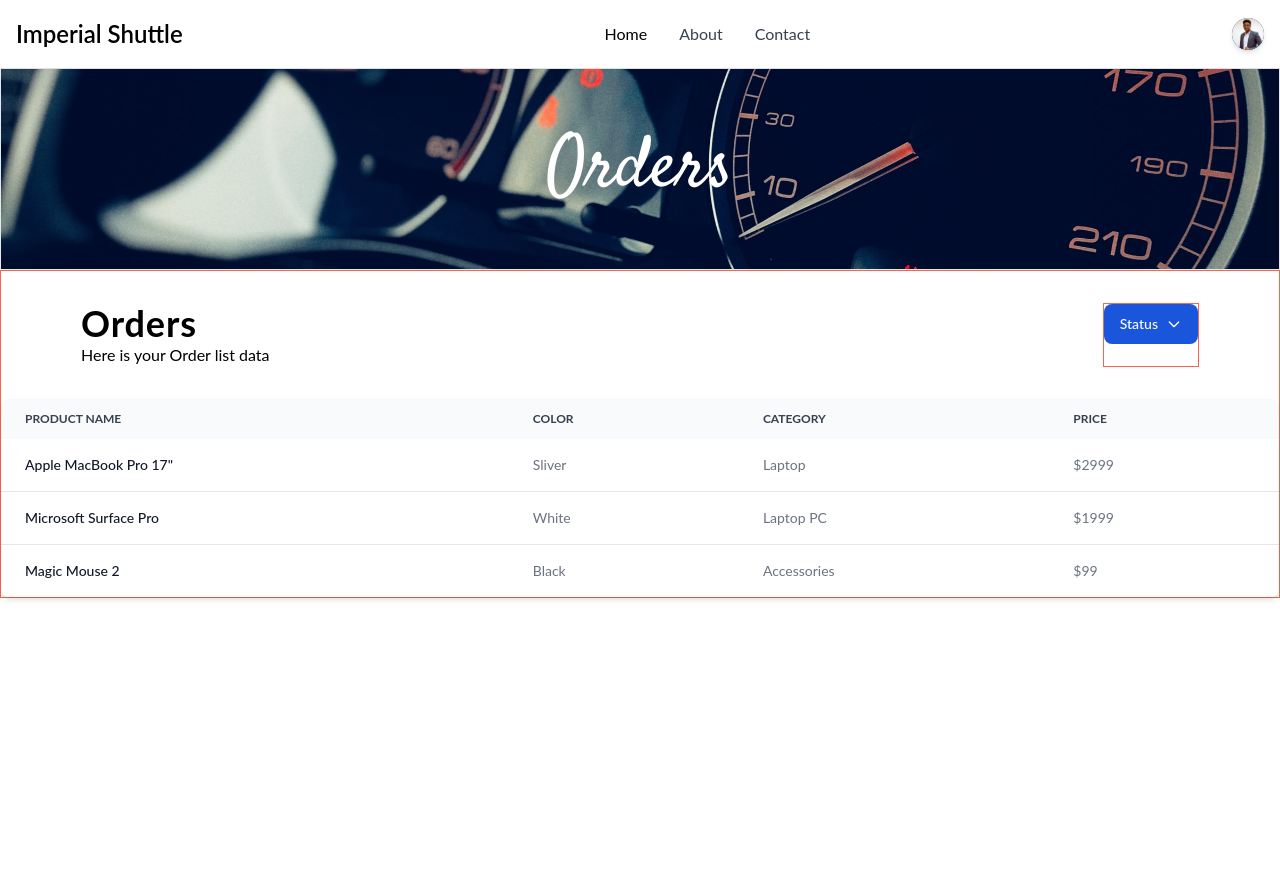
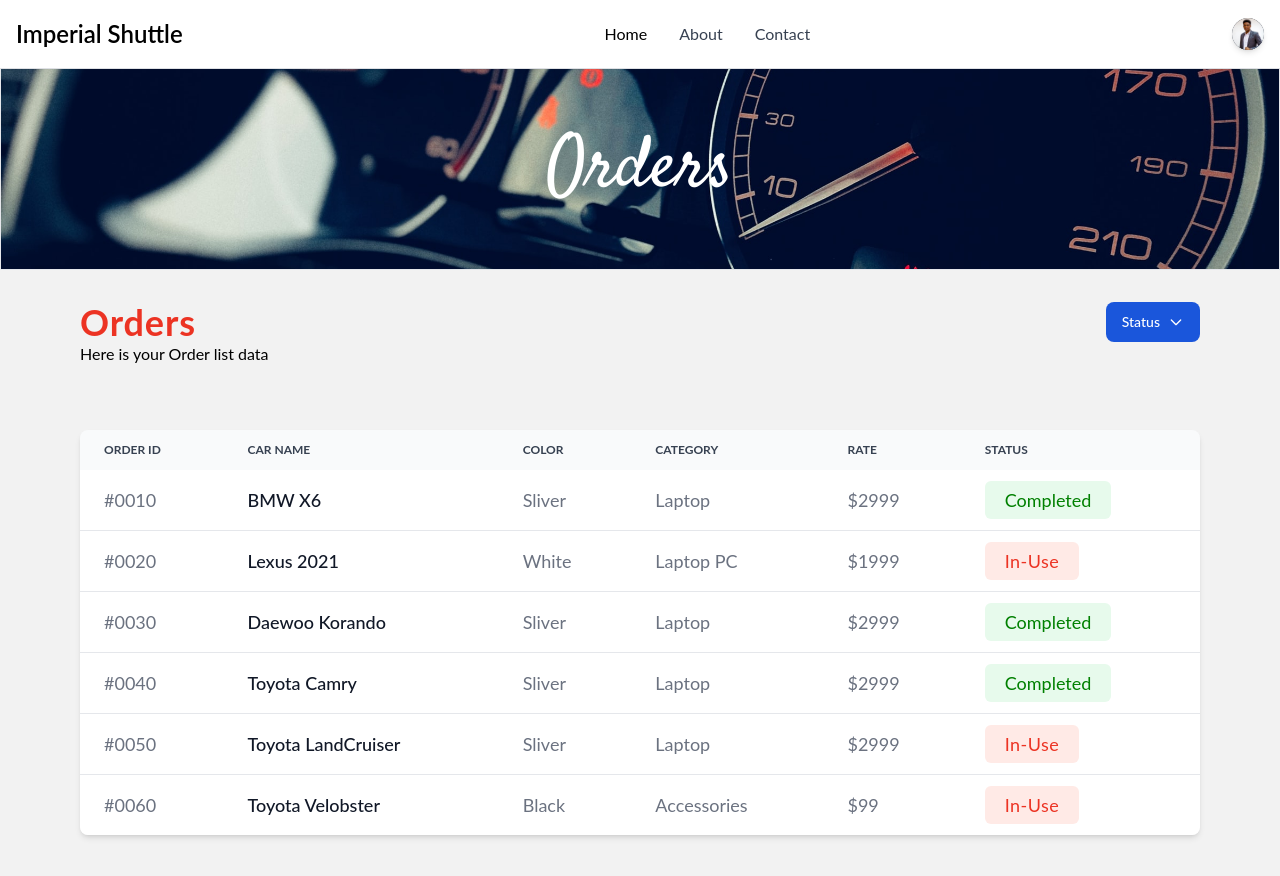
Before and after one commit to MockingJay-TC/customer-imperial_shuttle, a React (Create React App) app: page /orders in a window 1280 px wide. Shown: the top 876 px of the page. Before the commit the page ends 800 px from the top, so only its background shows below. Built offline with nearby package versions, Linux system fonts and the light colour scheme.

Commit message:
orders done

```diff
--- a/src/Views/Orders/Orders.jsx
+++ b/src/Views/Orders/Orders.jsx
@@ -6,13 +6,15 @@ const Orders = () => {
   return (
     <div>
       <Banner title="Orders" />
-      <div className="border border-[tomato] bg-[/f2f2f2] ">
+      <div className="pb-20 bg-[#f2f2f2] h-fit">
         <div className="flex justify-between item-center px-20 py-8">
           <div className="">
-            <h2 className="text-4xl font-bold tracking-wide">Orders</h2>
+            <h2 className="text-4xl font-bold tracking-wide text-[#ec3323]">
+              Orders
+            </h2>
             <p className="text[#88939e]">Here is your Order list data</p>
           </div>
-          <div className="border border-[tomato]">
+          <div className="">
             <button
               id="dropdownDefault"
               dataDropdownToggle="dropdown"
@@ -63,7 +65,9 @@ const Orders = () => {
             </div>
           </div>
         </div>
-        <Table />
+        <div className="py-8 px-20">
+          <Table />
+        </div>
       </div>
     </div>
   );
--- a/src/components/Carousel/Carousel.jsx
+++ b/src/components/Carousel/Carousel.jsx
@@ -1,7 +1,7 @@
 import React from "react";
 import Slider from "react-animated-slider";
 import "react-animated-slider/build/horizontal.css";
-import content from "./carouselData";
+import content from "./content";
 import { Link } from "react-router-dom";
 
 const Carousel = () => {
@@ -25,12 +25,12 @@ const Carousel = () => {
               </Link>
             </div>
           </div>
-          {/* <section>
+          <section>
             <img src={item.userProfile} alt={item.user} />
             <span>
-              Posted by <strong>{item.user}</strong>
+              <strong>{item.user}</strong>
             </span>
-          </section> */}
+          </section>
         </div>
       ))}
     </Slider>
--- a/src/components/Carousel/carouselData.js
+++ b/src/components/Carousel/content.js
@@ -1,4 +1,14 @@
 const content = [
+  {
+    title: "We are committed to provide safe ride solutions",
+    description:
+      "Nullam id dolor id nibh ultricies vehicula ut id elit. Cras mattis consectetur purus sit amet fermentum. Morbi leo risus, porta ac consectetur ac, vestibulum at eros. Donec sed odio dui.",
+    button: "Discover",
+    image:
+      "https://images.pexels.com/photos/112460/pexels-photo-112460.jpeg?auto=compress&cs=tinysrgb&dpr=2&h=750&w=1260",
+    user: "Erich Behrens",
+    userProfile: "https://i.imgur.com/0Clfnu7.png",
+  },
   {
     title: "Looking to rent a car or motobike or truck in Ghana?",
     description:
@@ -8,16 +18,6 @@ const content = [
       "https://images.pexels.com/photos/4157182/pexels-photo-4157182.jpeg?auto=compress&cs=tinysrgb&dpr=2&h=750&w=1260",
     user: "Luan Gjokaj",
     userProfile: "https://i.imgur.com/JSW6mEk.png",
-  },
-  {
-    title: "We are committed to provide safe ride solutions",
-    description:
-      "Nullam id dolor id nibh ultricies vehicula ut id elit. Cras mattis consectetur purus sit amet fermentum. Morbi leo risus, porta ac consectetur ac, vestibulum at eros. Donec sed odio dui.",
-    button: "Discover",
-    image:
-      "https://images.pexels.com/photos/112460/pexels-photo-112460.jpeg?auto=compress&cs=tinysrgb&dpr=2&h=750&w=1260",
-    user: "Erich Behrens",
-    userProfile: "https://i.imgur.com/0Clfnu7.png",
   },
   {
     title: "Phasellus volutpat metus",
--- a/src/components/Nav/Nav.jsx
+++ b/src/components/Nav/Nav.jsx
@@ -76,10 +76,10 @@ const Nav = ({ childComp }) => {
             >
               <div className="py-3 px-4">
                 <span className="block text-sm text-gray-900 dark:text-white">
-                  Victor Aremu
+                  Kwesi Frimpong
                 </span>
                 <span className="block text-sm font-medium text-gray-500 truncate dark:text-gray-400">
-                  victoraremu123@gmail.com
+                  kwesifrimpong234@gmail.com
                 </span>
               </div>
               <ul className="py-1" aria-labelledby="dropdown">
--- a/src/components/Table/Table.jsx
+++ b/src/components/Table/Table.jsx
@@ -2,57 +2,134 @@ import React from "react";
 
 const Table = () => {
   return (
-    <div class="relative overflow-x-auto shadow-md sm:rounded-lg">
-      <table class="w-full text-sm text-left text-gray-500 dark:text-gray-400">
-        <thead class="text-xs text-gray-700 uppercase bg-gray-50 dark:bg-gray-700 dark:text-gray-400">
-          <tr>
-            <th scope="col" class="px-6 py-3">
-              Product name
+    <div className="relative overflow-x-auto shadow-md sm:rounded-lg">
+      <table className="w-full text-lg text-left text-gray-500 dark:text-gray-400">
+        <thead className="text-xs text-gray-700 uppercase bg-gray-50 dark:bg-gray-700 dark:text-gray-400">
+          <tr classNameName="text-xl">
+            <th scope="col" className="px-6 py-3">
+              Order ID
             </th>
-            <th scope="col" class="px-6 py-3">
+            <th scope="col" className="px-6 py-3">
+              Car name
+            </th>
+            <th scope="col" className="px-6 py-3">
               Color
             </th>
-            <th scope="col" class="px-6 py-3">
+            <th scope="col" className="px-6 py-3">
               Category
             </th>
-            <th scope="col" class="px-6 py-3">
-              Price
+            <th scope="col" className="px-6 py-3">
+              Rate
+            </th>
+            <th scope="col" className="px-6 py-3">
+              Status
             </th>
           </tr>
         </thead>
         <tbody>
-          <tr class="bg-white border-b dark:bg-gray-800 dark:border-gray-700 hover:bg-gray-50 dark:hover:bg-gray-600">
+          <tr className="bg-white border-b dark:bg-gray-800 dark:border-gray-700 hover:bg-gray-50 dark:hover:bg-gray-600">
+            <td className="px-6 py-4">#0010</td>
             <th
               scope="row"
-              class="px-6 py-4 font-medium text-gray-900 dark:text-white whitespace-nowrap"
+              className="px-6 py-4 font-medium text-gray-900 dark:text-white whitespace-nowrap"
             >
-              Apple MacBook Pro 17"
+              BMW X6
             </th>
-            <td class="px-6 py-4">Sliver</td>
-            <td class="px-6 py-4">Laptop</td>
-            <td class="px-6 py-4">$2999</td>
+            <td className="px-6 py-4">Sliver</td>
+            <td className="px-6 py-4">Laptop</td>
+            <td className="px-6 py-4">$2999</td>
+            <td className="px-6 py-4">
+              <label className="px-5 py-2 bg-[#e7faec] text-[green] rounded-md">
+                Completed
+              </label>
+            </td>
           </tr>
-          <tr class="bg-white border-b dark:bg-gray-800 dark:border-gray-700 hover:bg-gray-50 dark:hover:bg-gray-600">
+          <tr className="bg-white border-b dark:bg-gray-800 dark:border-gray-700 hover:bg-gray-50 dark:hover:bg-gray-600">
+            <td className="px-6 py-4">#0020</td>
+
             <th
               scope="row"
-              class="px-6 py-4 font-medium text-gray-900 dark:text-white whitespace-nowrap"
+              className="px-6 py-4 font-medium text-gray-900 dark:text-white whitespace-nowrap"
             >
-              Microsoft Surface Pro
+              Lexus 2021
             </th>
-            <td class="px-6 py-4">White</td>
-            <td class="px-6 py-4">Laptop PC</td>
-            <td class="px-6 py-4">$1999</td>
+            <td className="px-6 py-4">White</td>
+            <td className="px-6 py-4">Laptop PC</td>
+            <td className="px-6 py-4">$1999</td>
+            <td className="px-6 py-4">
+              <label className="px-5 py-2 bg-[#ffeae6] text-[#ec3323] rounded-md tracking-wide">
+                In-Use
+              </label>
+            </td>
           </tr>
-          <tr class="bg-white dark:bg-gray-800 hover:bg-gray-50 dark:hover:bg-gray-600">
+          <tr className="bg-white border-b dark:bg-gray-800 dark:border-gray-700 hover:bg-gray-50 dark:hover:bg-gray-600">
+            <td className="px-6 py-4">#0030</td>
             <th
               scope="row"
-              class="px-6 py-4 font-medium text-gray-900 dark:text-white whitespace-nowrap"
+              className="px-6 py-4 font-medium text-gray-900 dark:text-white whitespace-nowrap"
             >
-              Magic Mouse 2
+              Daewoo Korando
             </th>
-            <td class="px-6 py-4">Black</td>
-            <td class="px-6 py-4">Accessories</td>
-            <td class="px-6 py-4">$99</td>
+            <td className="px-6 py-4">Sliver</td>
+            <td className="px-6 py-4">Laptop</td>
+            <td className="px-6 py-4">$2999</td>
+            <td className="px-6 py-4">
+              <label className="px-5 py-2 bg-[#e7faec] text-[green] rounded-md">
+                Completed
+              </label>
+            </td>
+          </tr>
+          <tr className="bg-white border-b dark:bg-gray-800 dark:border-gray-700 hover:bg-gray-50 dark:hover:bg-gray-600">
+            <td className="px-6 py-4">#0040</td>
+            <th
+              scope="row"
+              className="px-6 py-4 font-medium text-gray-900 dark:text-white whitespace-nowrap"
+            >
+              Toyota Camry
+            </th>
+            <td className="px-6 py-4">Sliver</td>
+            <td className="px-6 py-4">Laptop</td>
+            <td className="px-6 py-4">$2999</td>
+            <td className="px-6 py-4">
+              <label className="px-5 py-2 bg-[#e7faec] text-[green] rounded-md">
+                Completed
+              </label>
+            </td>
+          </tr>
+          <tr className="bg-white border-b dark:bg-gray-800 dark:border-gray-700 hover:bg-gray-50 dark:hover:bg-gray-600">
+            <td className="px-6 py-4">#0050</td>
+            <th
+              scope="row"
+              className="px-6 py-4 font-medium text-gray-900 dark:text-white whitespace-nowrap"
+            >
+              Toyota LandCruiser
+            </th>
+            <td className="px-6 py-4">Sliver</td>
+            <td className="px-6 py-4">Laptop</td>
+            <td className="px-6 py-4">$2999</td>
+            <td className="px-6 py-4">
+              <label className="px-5 py-2 bg-[#ffeae6] text-[#ec3323] rounded-md w-full tracking-wide">
+                In-Use
+              </label>
+            </td>
+          </tr>
+          <tr className="bg-white dark:bg-gray-800 hover:bg-gray-50 dark:hover:bg-gray-600">
+            <td className="px-6 py-4">#0060</td>
+
+            <th
+              scope="row"
+              className="px-6 py-4 font-medium text-gray-900 dark:text-white whitespace-nowrap"
+            >
+              Toyota Velobster
+            </th>
+            <td className="px-6 py-4">Black</td>
+            <td className="px-6 py-4">Accessories</td>
+            <td className="px-6 py-4">$99</td>
+            <td className="px-6 py-4">
+              <label className="px-5 py-2 bg-[#ffeae6] text-[#ec3323] rounded-md tracking-wide">
+                In-Use
+              </label>
+            </td>
           </tr>
         </tbody>
       </table>
```
